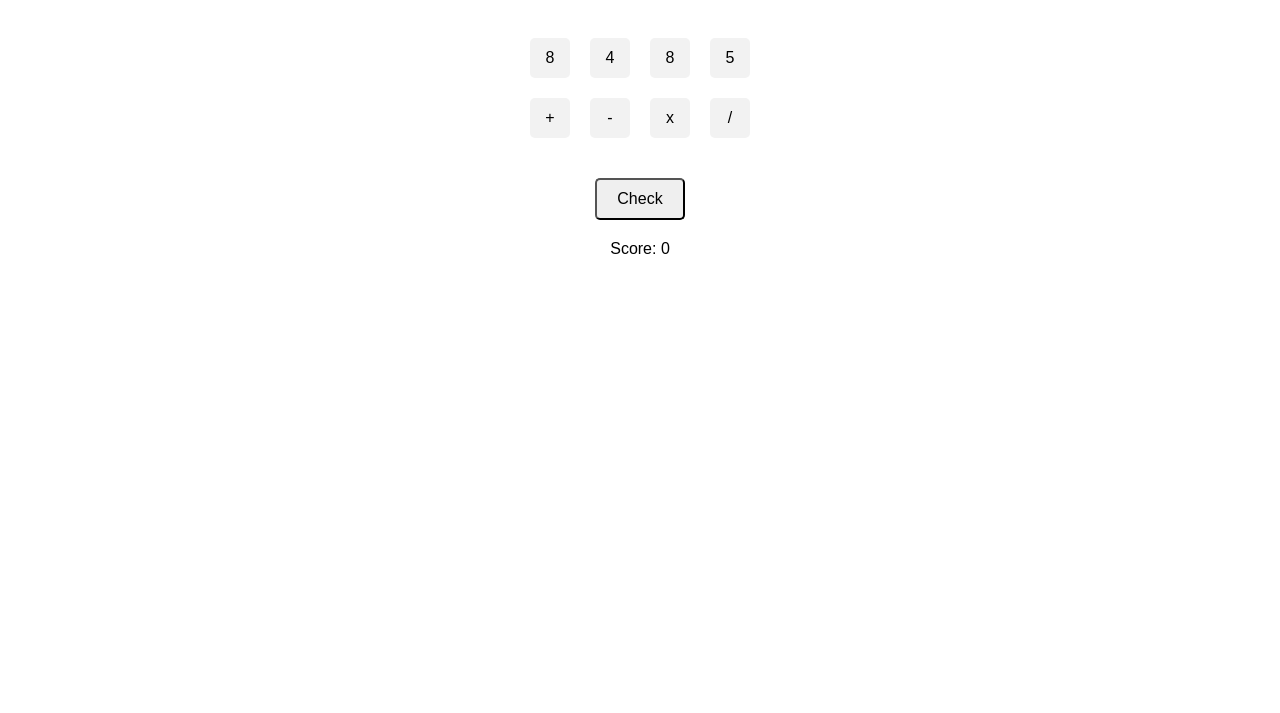
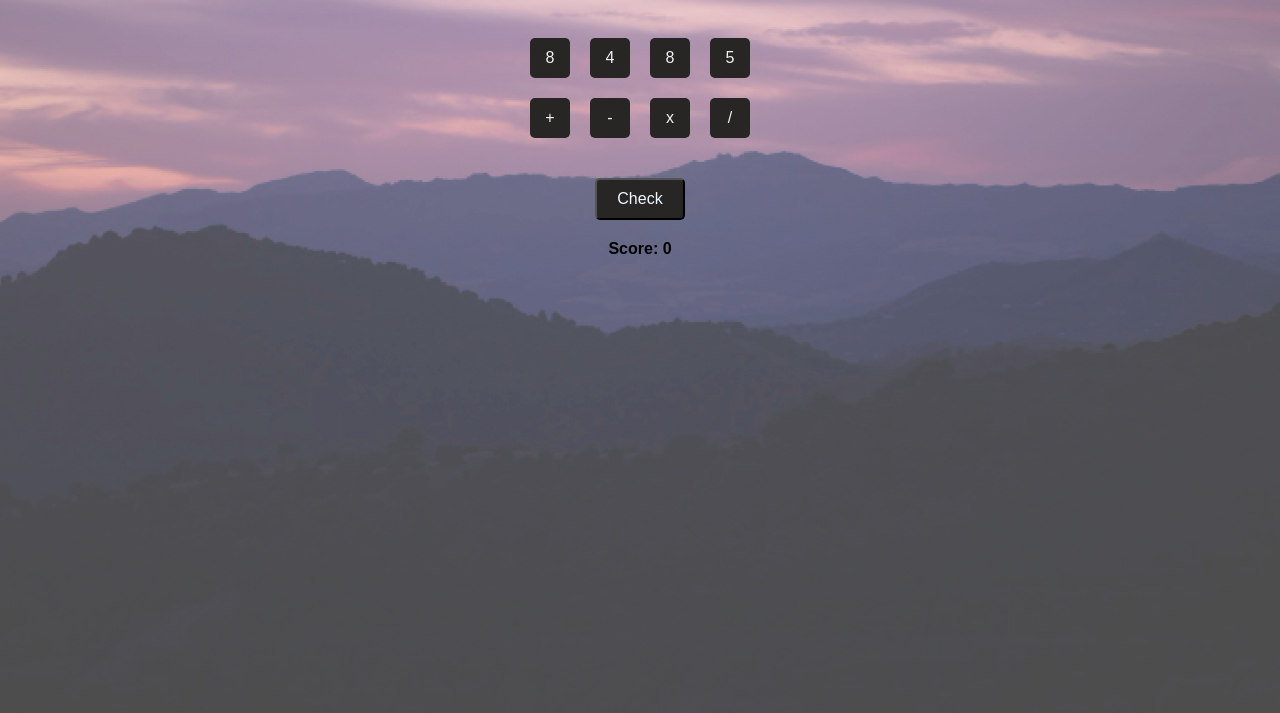
Before and after one commit to Adwaitk17/4-10game, a plain HTML site: page index.html in a window 1280 px wide. Shown: the part 87-800 px from the top of the page. Drawn offline with Linux system fonts and the light colour scheme.

Commit message:
Update style.css

```diff
--- a/style.css
+++ b/style.css
@@ -1,6 +1,7 @@
 body {
     font-family: Arial, sans-serif;
     text-align: center;
+    background: url(bg.png);
   }
 
   h1 {
@@ -29,11 +30,23 @@ body {
     margin: 0 10px;
     border-radius: 5px;
     cursor: pointer;
+    background-image: url(box.png);
+    color:#f2f2f2;
   }
 
   .digit:hover,
   .operator:hover {
     background-color: #dcdcdc;
+  }
+  .gameover{
+     /*background-image: url('title.png');
+     background-size: cover;
+     background-repeat: no-repeat;
+     width: 100%;
+    height: 100%; */
+    display: block;
+
+    text-align: center;
   }
 
   .selected {
@@ -50,13 +63,25 @@ body {
     font-size: 16px;
     border-radius: 5px;
     cursor: pointer;
+    background-image: url(b1.png);
+    background-color:blueviolet ;
+    color: aliceblue;
   }
+  #score {
+
+    font-weight: bold;
+    margin-top: 15px;
+  }
+
   #next-level-button{
     margin-top: 10px;
     padding: 10px 20px;
     font-size: 16px;
     border-radius: 5px;
     cursor: pointer;
+    background-image: url(b1.png);
+    background-color:blueviolet ;
+    color: aliceblue;
   }
 
   #result {
```
